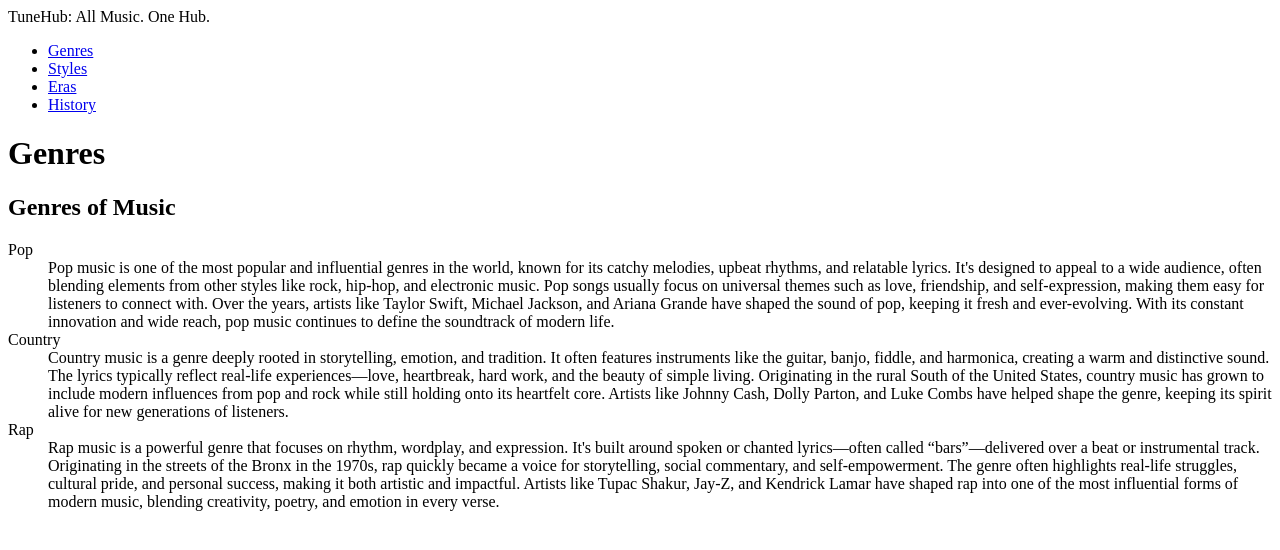
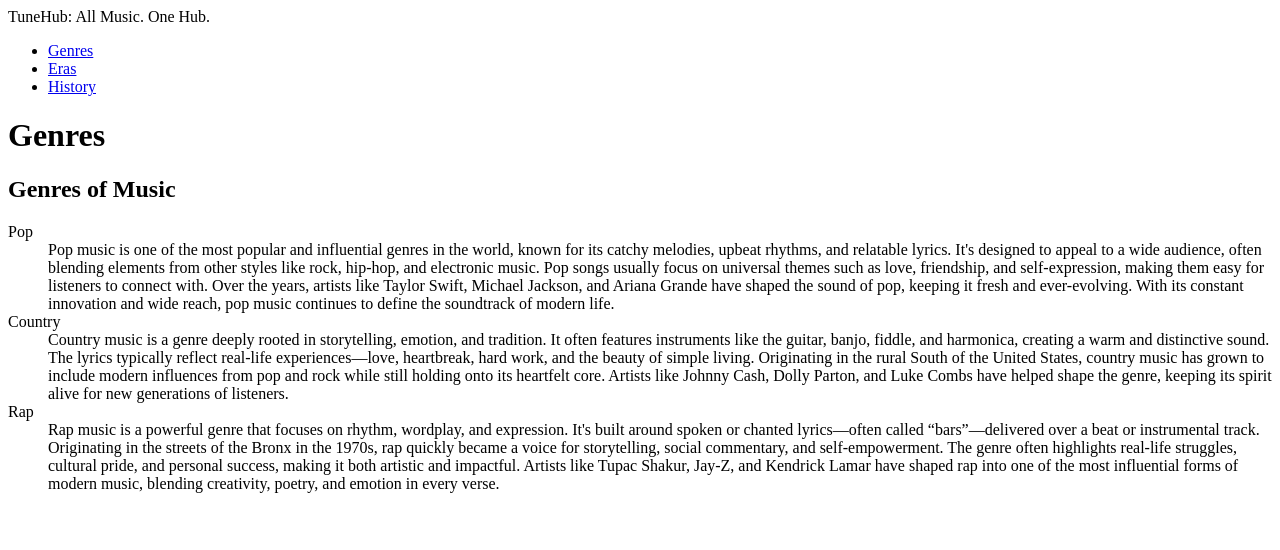
Before and after one commit to ElliePendleton05/dwdd1600, a plain HTML site: page 03hand-coding/index.html in a window 1280 px wide. Drawn offline with Linux system fonts and the light colour scheme.

Commit message:
Add files via upload

```diff
--- a/03hand-coding/index.html
+++ b/03hand-coding/index.html
@@ -18,7 +18,6 @@
       <nav>
         <ul>
             <li><a href="index.html">Genres</a></li>
-            <li><a href="styles.html">Styles</a></li>
             <li><a href="eras.html">Eras</a></li>
             <li><a href="history.html">History</a></li>
         </ul>
```
